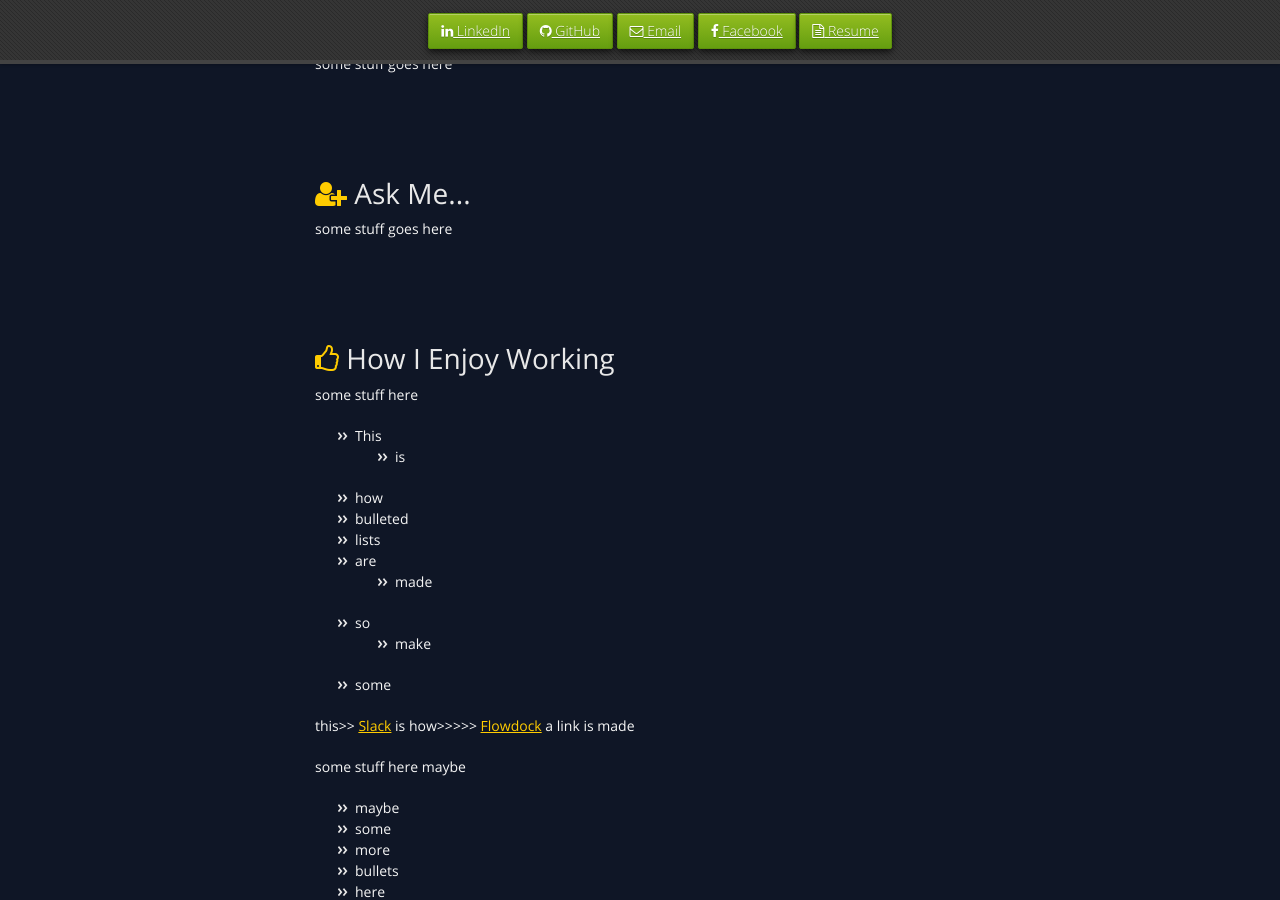
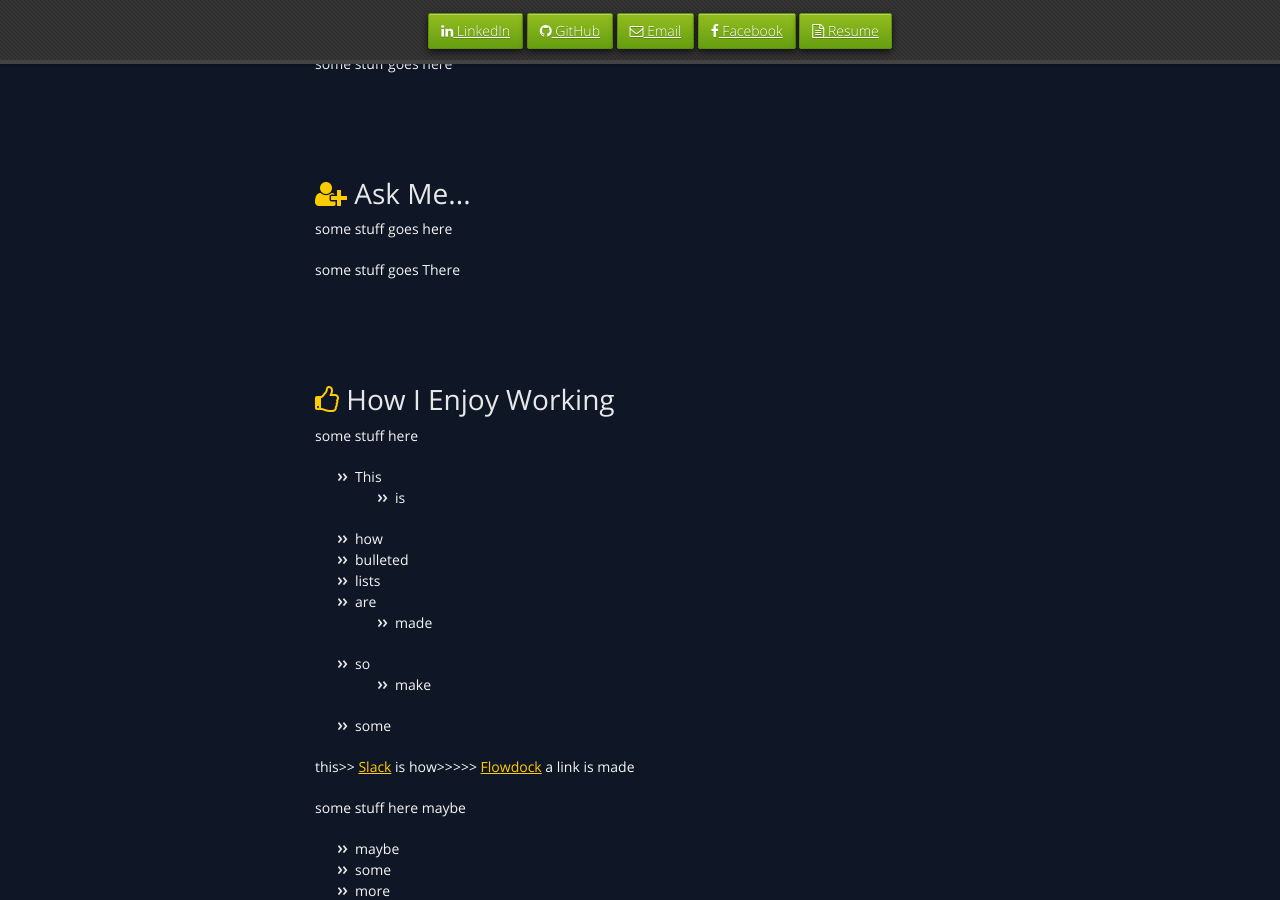
Before and after one commit to acouvion/acouvion.github.io, a Jekyll site: the page built from index.html, in a window 1280 px wide and 900 px high, scrolled down 652 px. Built offline with Jekyll 4.4.1, drawn with Linux system fonts in a browser that asks for light colours.

Commit message:
1st from home

```diff
--- a/index.html
+++ b/index.html
@@ -49,6 +49,7 @@ subtitle: myGithubPage
 
     <h1><a id="ask-me" class="anchor" href="#ask-me" aria-hidden="true"><span aria-hidden="true" class="octicon octicon-link"></span><i class="fa fa-user-plus" aria-hidden="true"></i></a> Ask Me...</h1>
     <p>some stuff goes here</p>
+	<p>some stuff goes There</p>
 	<br>
     <br>
     <br>
```
